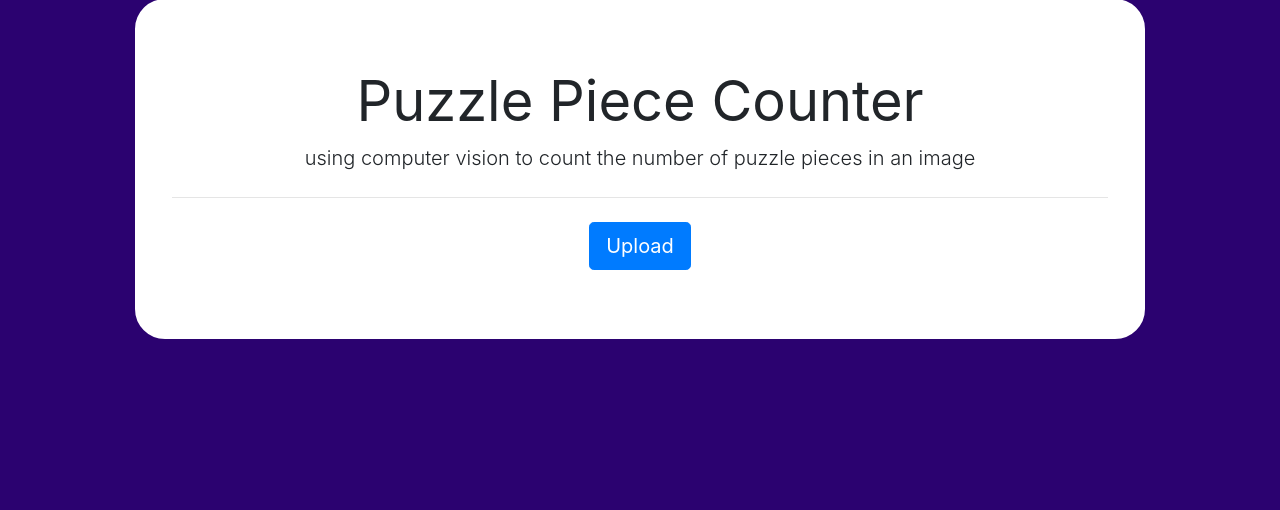
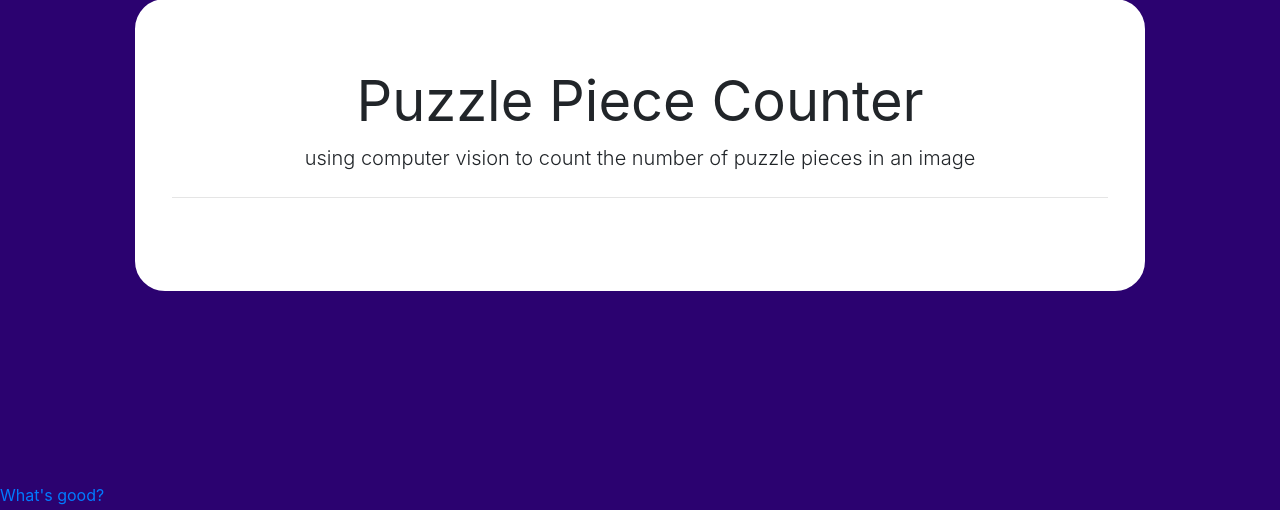
Before and after one commit to shreyamsingh/puzzle-piece-counter, a Flask app: page / in a window 1280 px wide. Shown: the part 249-759 px from the top of the page. Run offline with Flask 2, Linux system fonts and the light colour scheme; some libraries are stand-ins or nearby versions.

Commit message:
remove last line

```diff
--- a/templates/index.html
+++ b/templates/index.html
@@ -31,7 +31,6 @@
         <p class="lead">using computer vision to count the number of puzzle pieces in an image</p>
         <hr class="my-4">
         <p></p>
-        <a href="/upload-image"><button type="button" class="btn btn-primary btn-lg">Upload</button></a>
       </div>
   </div>
   <a href="mailto:shreyamsingh34@gmail.com"><p>What's good?</p></a>
```
